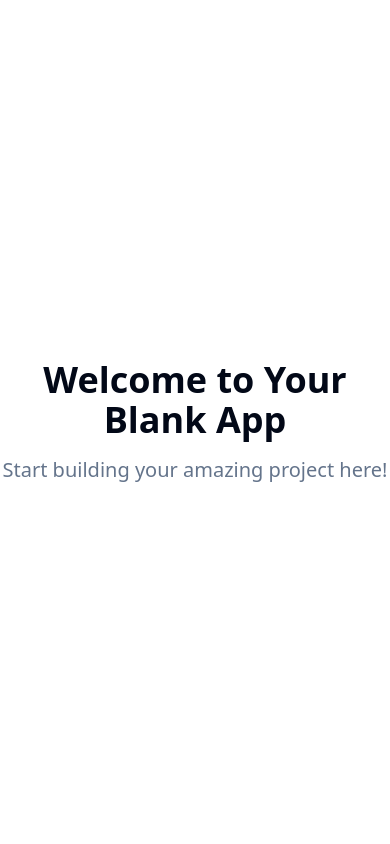
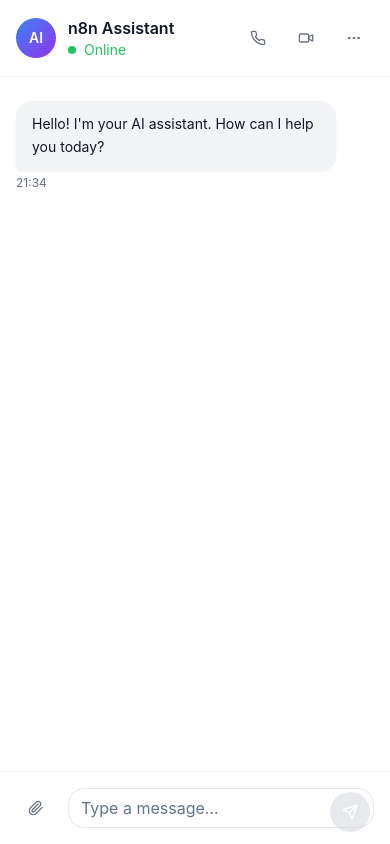
Before and after one commit to magnusfroste/james-pwa-n8n, a React (Vite) app: page / in a window 390 px wide. Built offline with nearby package versions, Linux system fonts and the light colour scheme.

Commit message:
feat: Implement chat interface
Create a mobile-first chat interface for n8n webhook, inspired by Apple's design.

```diff
--- a/index.html
+++ b/index.html
@@ -1,14 +1,15 @@
+
 <!DOCTYPE html>
 <html lang="en">
   <head>
     <meta charset="UTF-8" />
     <meta name="viewport" content="width=device-width, initial-scale=1.0" />
-    <title>slick-n8n-chat</title>
-    <meta name="description" content="Lovable Generated Project" />
+    <title>n8n Chat Assistant</title>
+    <meta name="description" content="Beautiful mobile-first chat interface for n8n webhooks" />
     <meta name="author" content="Lovable" />
 
-    <meta property="og:title" content="slick-n8n-chat" />
-    <meta property="og:description" content="Lovable Generated Project" />
+    <meta property="og:title" content="n8n Chat Assistant" />
+    <meta property="og:description" content="Beautiful mobile-first chat interface for n8n webhooks" />
     <meta property="og:type" content="website" />
     <meta property="og:image" content="https://lovable.dev/opengraph-image-p98pqg.png" />
 
--- a/package.json
+++ b/package.json
@@ -43,7 +43,7 @@
     "class-variance-authority": "^0.7.1",
     "clsx": "^2.1.1",
     "cmdk": "^1.0.0",
-    "date-fns": "^3.6.0",
+    "date-fns": "^4.1.0",
     "embla-carousel-react": "^8.3.0",
     "input-otp": "^1.2.4",
     "lucide-react": "^0.462.0",
--- /dev/null
+++ b/src/components/ChatHeader.tsx
@@ -0,0 +1,52 @@
+
+import { MoreHorizontal, Phone, Video } from "lucide-react";
+import { Button } from "@/components/ui/button";
+
+const ChatHeader = () => {
+  return (
+    <div className="bg-white border-b border-gray-100 px-4 py-4">
+      <div className="flex items-center justify-between">
+        <div className="flex items-center space-x-3">
+          <div className="w-10 h-10 bg-gradient-to-br from-blue-500 to-purple-600 rounded-full flex items-center justify-center">
+            <span className="text-white font-semibold text-sm">AI</span>
+          </div>
+          <div>
+            <h1 className="font-semibold text-gray-900">n8n Assistant</h1>
+            <p className="text-sm text-green-500 flex items-center">
+              <span className="w-2 h-2 bg-green-500 rounded-full mr-2"></span>
+              Online
+            </p>
+          </div>
+        </div>
+
+        <div className="flex items-center space-x-2">
+          <Button
+            variant="ghost"
+            size="icon"
+            className="text-gray-500 hover:text-gray-700 hover:bg-gray-100 rounded-full"
+          >
+            <Phone className="h-5 w-5" />
+          </Button>
+
+          <Button
+            variant="ghost"
+            size="icon"
+            className="text-gray-500 hover:text-gray-700 hover:bg-gray-100 rounded-full"
+          >
+            <Video className="h-5 w-5" />
+          </Button>
+
+          <Button
+            variant="ghost"
+            size="icon"
+            className="text-gray-500 hover:text-gray-700 hover:bg-gray-100 rounded-full"
+          >
+            <MoreHorizontal className="h-5 w-5" />
+          </Button>
+        </div>
+      </div>
+    </div>
+  );
+};
+
+export default ChatHeader;
--- /dev/null
+++ b/src/components/ChatInterface.tsx
@@ -0,0 +1,131 @@
+
+import { useState, useRef, useEffect } from "react";
+import { Send, Paperclip } from "lucide-react";
+import { Button } from "@/components/ui/button";
+import { Input } from "@/components/ui/input";
+import MessageBubble from "./MessageBubble";
+import ChatHeader from "./ChatHeader";
+
+interface Message {
+  id: string;
+  text: string;
+  isUser: boolean;
+  timestamp: Date;
+}
+
+const ChatInterface = () => {
+  const [messages, setMessages] = useState<Message[]>([
+    {
+      id: "1",
+      text: "Hello! I'm your AI assistant. How can I help you today?",
+      isUser: false,
+      timestamp: new Date(),
+    },
+  ]);
+  const [inputValue, setInputValue] = useState("");
+  const [isTyping, setIsTyping] = useState(false);
+  const messagesEndRef = useRef<HTMLDivElement>(null);
+
+  const scrollToBottom = () => {
+    messagesEndRef.current?.scrollIntoView({ behavior: "smooth" });
+  };
+
+  useEffect(() => {
+    scrollToBottom();
+  }, [messages]);
+
+  const handleSendMessage = async () => {
+    if (!inputValue.trim()) return;
+
+    const userMessage: Message = {
+      id: Date.now().toString(),
+      text: inputValue,
+      isUser: true,
+      timestamp: new Date(),
+    };
+
+    setMessages((prev) => [...prev, userMessage]);
+    setInputValue("");
+    setIsTyping(true);
+
+    // Simulate API call to n8n webhook
+    setTimeout(() => {
+      const botMessage: Message = {
+        id: (Date.now() + 1).toString(),
+        text: "Thanks for your message! I'm processing your request...",
+        isUser: false,
+        timestamp: new Date(),
+      };
+      setMessages((prev) => [...prev, botMessage]);
+      setIsTyping(false);
+    }, 1500);
+  };
+
+  const handleKeyPress = (e: React.KeyboardEvent) => {
+    if (e.key === "Enter" && !e.shiftKey) {
+      e.preventDefault();
+      handleSendMessage();
+    }
+  };
+
+  return (
+    <div className="flex flex-col h-screen max-w-md mx-auto bg-white shadow-xl">
+      <ChatHeader />
+
+      {/* Messages Container */}
+      <div className="flex-1 overflow-y-auto px-4 py-6 space-y-4">
+        {messages.map((message) => (
+          <MessageBubble key={message.id} message={message} />
+        ))}
+
+        {isTyping && (
+          <div className="flex justify-start">
+            <div className="bg-gray-100 rounded-2xl px-4 py-3 max-w-xs">
+              <div className="flex space-x-1">
+                <div className="w-2 h-2 bg-gray-400 rounded-full animate-pulse"></div>
+                <div className="w-2 h-2 bg-gray-400 rounded-full animate-pulse" style={{ animationDelay: "0.2s" }}></div>
+                <div className="w-2 h-2 bg-gray-400 rounded-full animate-pulse" style={{ animationDelay: "0.4s" }}></div>
+              </div>
+            </div>
+          </div>
+        )}
+
+        <div ref={messagesEndRef} />
+      </div>
+
+      {/* Input Container */}
+      <div className="border-t border-gray-100 px-4 py-4 bg-white">
+        <div className="flex items-end space-x-3">
+          <Button
+            variant="ghost"
+            size="icon"
+            className="shrink-0 text-gray-500 hover:text-gray-700 hover:bg-gray-100 rounded-full"
+          >
+            <Paperclip className="h-5 w-5" />
+          </Button>
+
+          <div className="flex-1 relative">
+            <Input
+              value={inputValue}
+              onChange={(e) => setInputValue(e.target.value)}
+              onKeyPress={handleKeyPress}
+              placeholder="Type a message..."
+              className="pr-12 py-3 rounded-2xl border-gray-200 focus:border-blue-500 focus:ring-blue-500 transition-colors"
+            />
+
+            <Button
+              onClick={handleSendMessage}
+              disabled={!inputValue.trim()}
+              size="icon"
+              className="absolute right-1 top-1 bottom-1 w-10 h-10 rounded-full bg-blue-500 hover:bg-blue-600 disabled:bg-gray-300 transition-colors"
+            >
+              <Send className="h-4 w-4 text-white" />
+            </Button>
+          </div>
+        </div>
+      </div>
+    </div>
+  );
+};
+
+export default ChatInterface;
--- /dev/null
+++ b/src/components/MessageBubble.tsx
@@ -0,0 +1,42 @@
+
+import { format } from "date-fns";
+
+interface Message {
+  id: string;
+  text: string;
+  isUser: boolean;
+  timestamp: Date;
+}
+
+interface MessageBubbleProps {
+  message: Message;
+}
+
+const MessageBubble = ({ message }: MessageBubbleProps) => {
+  const { text, isUser, timestamp } = message;
+
+  return (
+    <div className={`flex ${isUser ? "justify-end" : "justify-start"} animate-fade-in`}>
+      <div className="max-w-xs lg:max-w-md">
+        <div
+          className={`
+            px-4 py-3 rounded-2xl shadow-sm
+            ${
+              isUser
+                ? "bg-blue-500 text-white rounded-br-md"
+                : "bg-gray-100 text-gray-900 rounded-bl-md"
+            }
+          `}
+        >
+          <p className="text-sm leading-relaxed">{text}</p>
+        </div>
+
+        <div className={`mt-1 text-xs text-gray-500 ${isUser ? "text-right" : "text-left"}`}>
+          {format(timestamp, "HH:mm")}
+        </div>
+      </div>
+    </div>
+  );
+};
+
+export default MessageBubble;
--- a/src/index.css
+++ b/src/index.css
@@ -1,3 +1,4 @@
+
 @tailwind base;
 @tailwind components;
 @tailwind utilities;
@@ -99,5 +100,23 @@
 
   body {
     @apply bg-background text-foreground;
+    font-family: -apple-system, BlinkMacSystemFont, 'Segoe UI', Roboto, Helvetica, Arial, sans-serif;
   }
 }
+
+@layer utilities {
+  .animate-fade-in {
+    animation: fadeIn 0.3s ease-out;
+  }
+
+  @keyframes fadeIn {
+    from {
+      opacity: 0;
+      transform: translateY(10px);
+    }
+    to {
+      opacity: 1;
+      transform: translateY(0);
+    }
+  }
+}
--- a/src/pages/Index.tsx
+++ b/src/pages/Index.tsx
@@ -1,12 +1,10 @@
-// Update this page (the content is just a fallback if you fail to update the page)
+
+import ChatInterface from "@/components/ChatInterface";
 
 const Index = () => {
   return (
-    <div className="min-h-screen flex items-center justify-center bg-background">
-      <div className="text-center">
-        <h1 className="text-4xl font-bold mb-4">Welcome to Your Blank App</h1>
-        <p className="text-xl text-muted-foreground">Start building your amazing project here!</p>
-      </div>
+    <div className="min-h-screen bg-gradient-to-br from-gray-50 to-gray-100">
+      <ChatInterface />
     </div>
   );
 };
```
Also changed, not shown: 1 other file (tests, documents, lock files or other folders).
